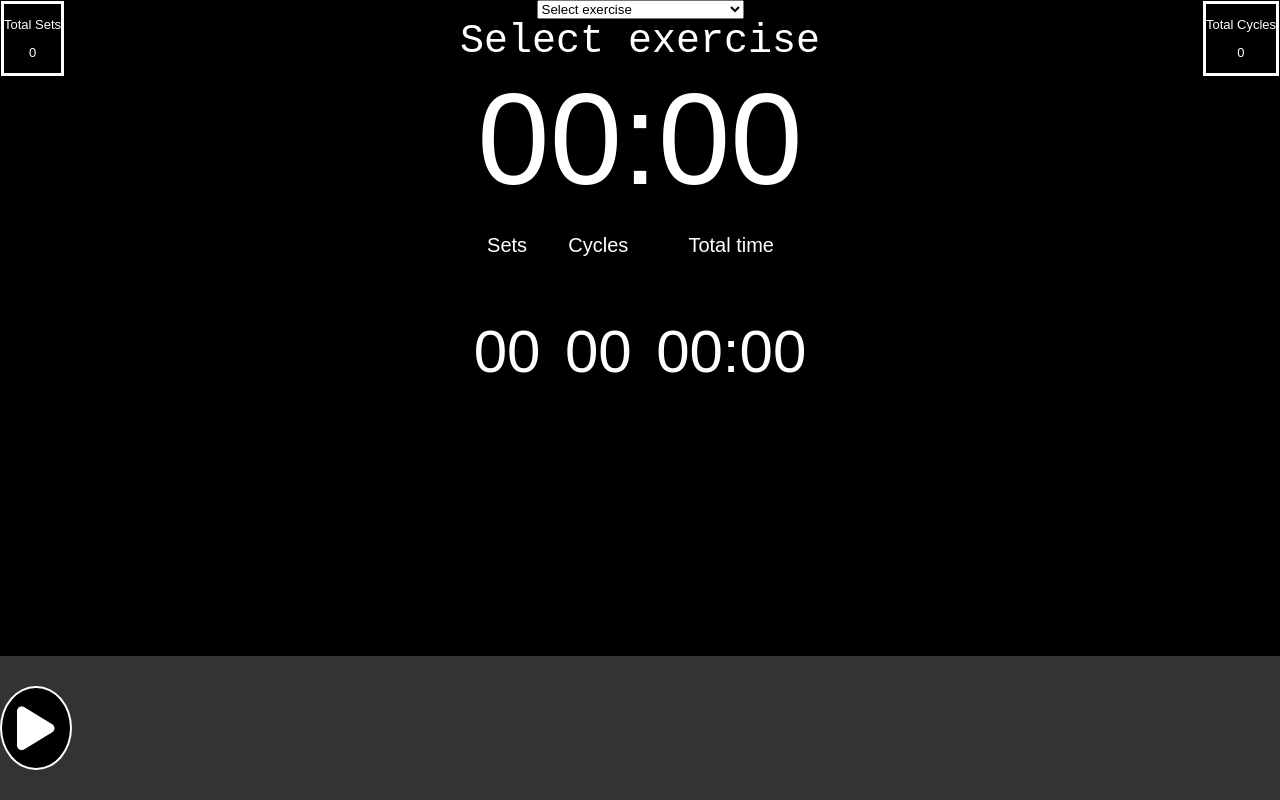
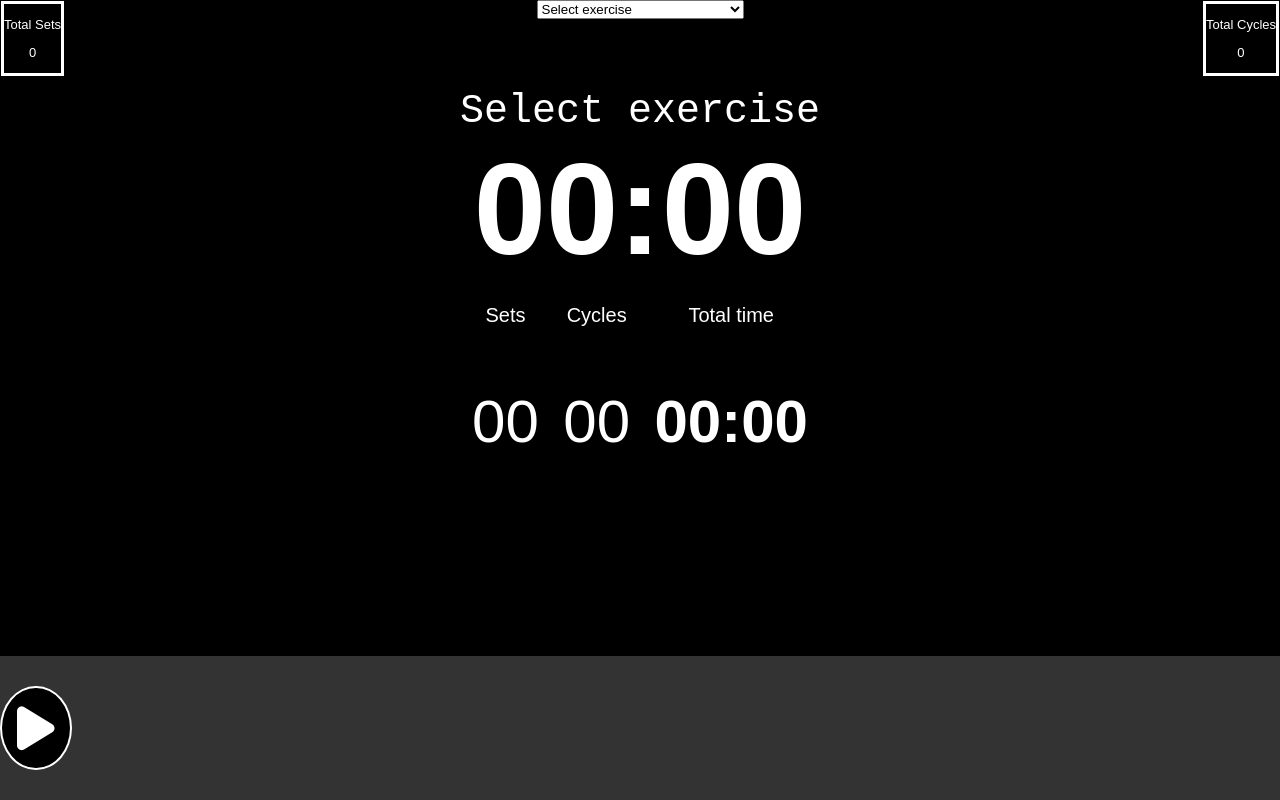
Before and after one commit to mundalo/UltimateTimer, a plain HTML site: page index.html in a window 1280 px wide. Drawn offline with Linux system fonts and the light colour scheme.

Commit message:
font-weight changes

```diff
--- a/index.html
+++ b/index.html
@@ -35,7 +35,7 @@
         <p id="totalCycles">0</p>
       </div>
     </div>
-    <div>
+    <div class="topTitle">
       <p id="stage">Select exercise</p>
     </div>
     <div>
@@ -82,8 +82,6 @@
   <script>
     //what needs to be fixed
     /*
-    css not have rest etc go into boxes on phone
-
     javascript - costumizable button - set own sets, reps etc...
     javascript - refactoring
 
--- a/style.css
+++ b/style.css
@@ -13,10 +13,20 @@ body {
   margin: 0;
 }
 
+.topTitle {
+  margin-top: 70px;
+}
+
 #time {
   font-family: Arial, Helvetica, sans-serif;
   font-size: 130px;
   margin: 0;
+  font-weight: bold;
+}
+
+#totalTime {
+  font-weight: bold;
+  font-size: 60px;
 }
 
 #programs {
```
